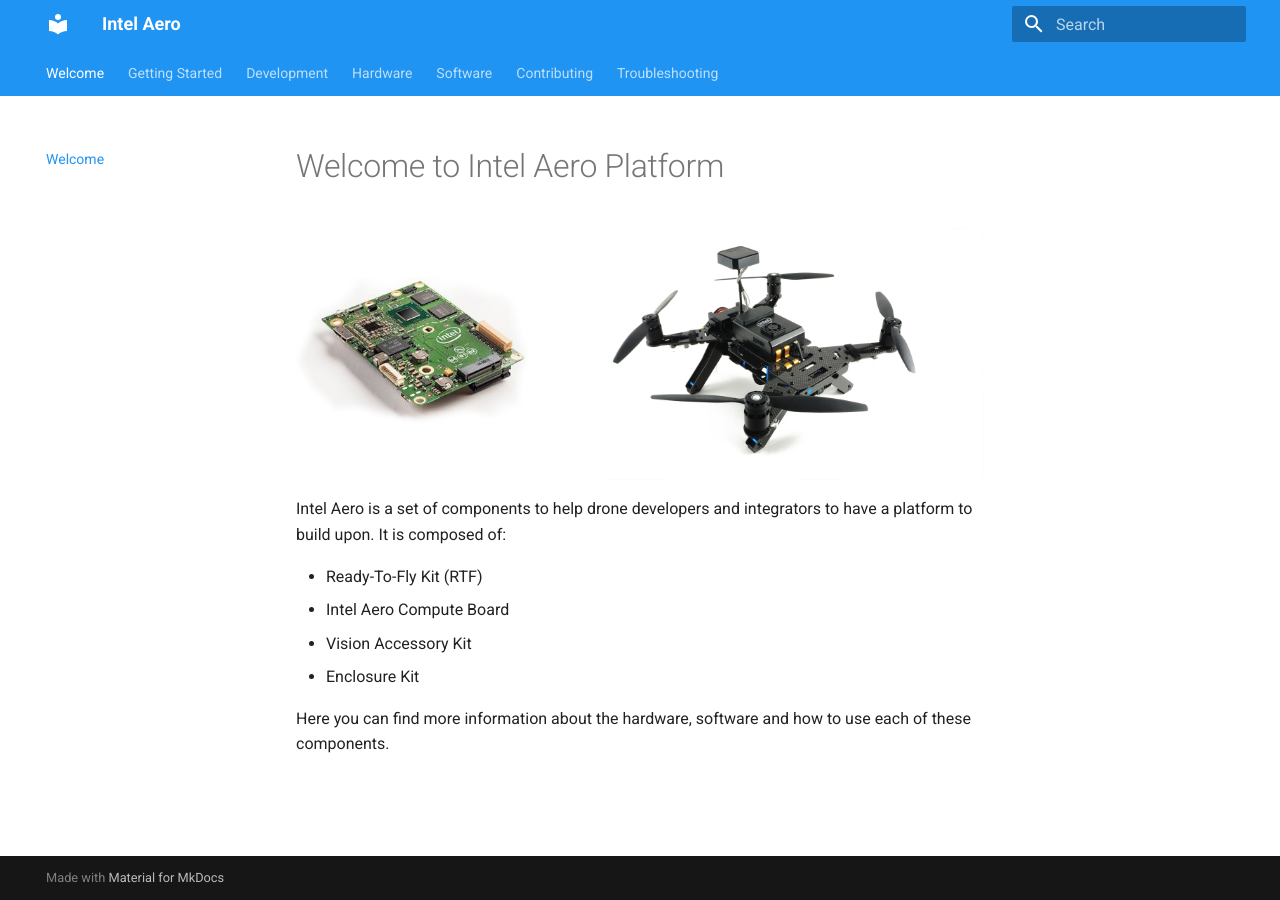
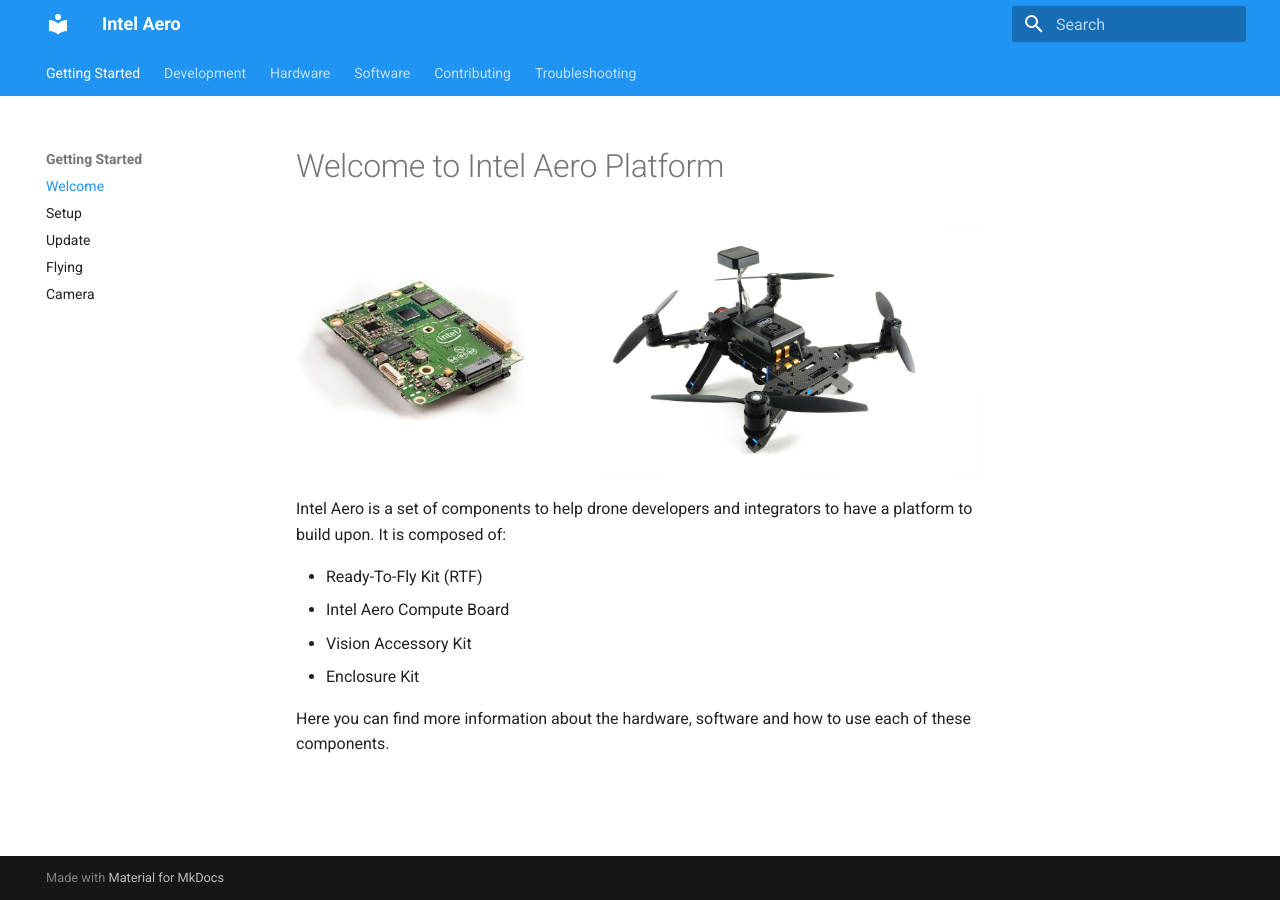
Before and after one commit to sugnanprabhu/intel-aero-docs, an MkDocs documentation site: the page built from docs/index.md, in a window 1280 px wide. Built offline with MkDocs 1.6.1 and Material for MkDocs 9.7.7, drawn with Linux system fonts in a browser that asks for light colours; old or Windows-style settings are respelled for this version of MkDocs; some of the changed lines change nothing that is shown.

Commit message:
Move welcome inside "Getting started"
Don't move it to the other folder, otherwise we wouldn't have a landing
index.html.

```diff
--- a/mkdocs.yml
+++ b/mkdocs.yml
@@ -27,8 +27,8 @@
   - pymdownx.inlinehilite
 
 pages:
-- Welcome: 'index.md'
 - Getting Started:
+  - Welcome: 'index.md'
   - Setup: 'getting-started/setup.md'
   - Update: 'getting-started/update.md'
   - Flying: 'getting-started/flying.md'
```
